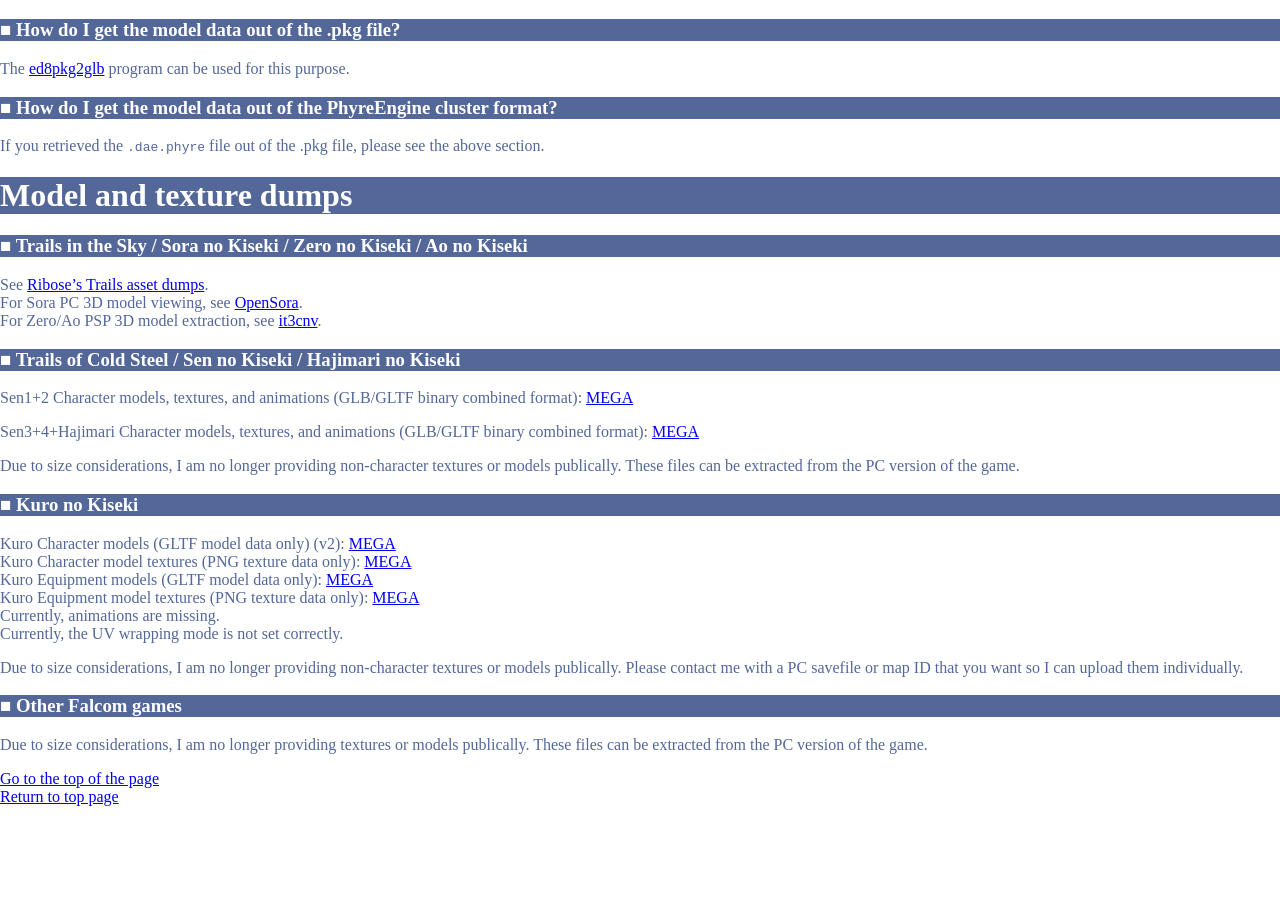
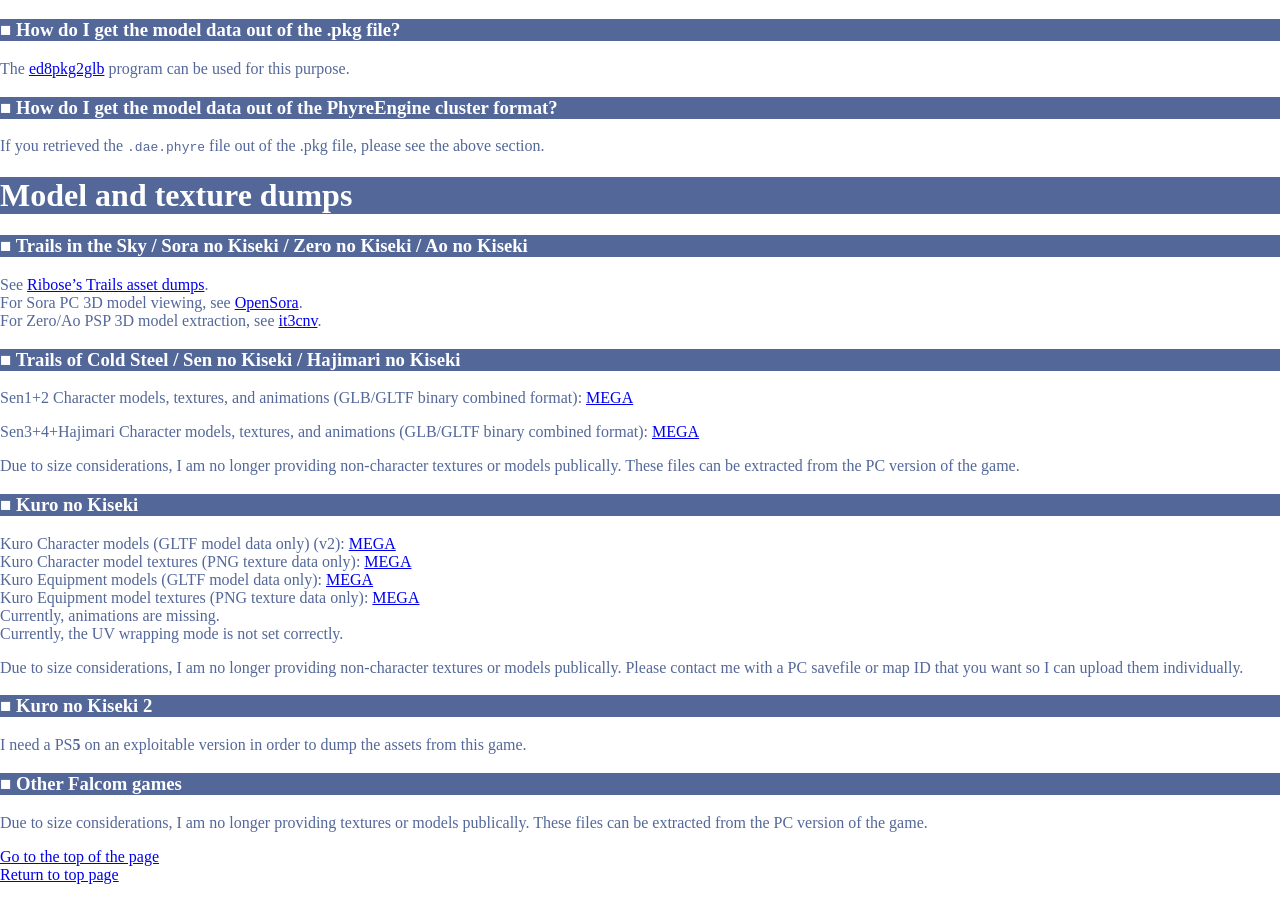
Before and after one commit to uyjulian/falcom-dumps, a Jekyll site: the page built from index.md, in a window 1280 px wide and 900 px high, scrolled down 3546 px. Built offline with Jekyll 4.4.1, drawn with Linux system fonts in a browser that asks for light colours; before the commit the page ends 4368 px from its top, so only the background shows below that.

Commit message:
Add PS5 info

```diff
--- a/index.md
+++ b/index.md
@@ -191,6 +191,10 @@ Currently, the UV wrapping mode is not set correctly.
 
 Due to size considerations, I am no longer providing non-character textures or models publically. Please contact me with a PC savefile or map ID that you want so I can upload them individually.
 
+### Kuro no Kiseki 2
+
+I need a PS**5** on an exploitable version in order to dump the assets from this game.
+
 ### Other Falcom games
 
 Due to size considerations, I am no longer providing textures or models publically. These files can be extracted from the PC version of the game.
```
